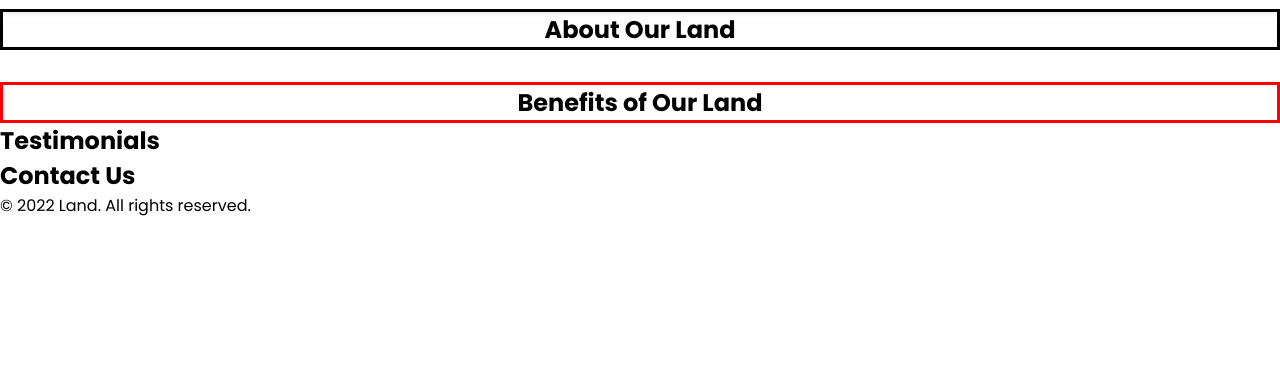
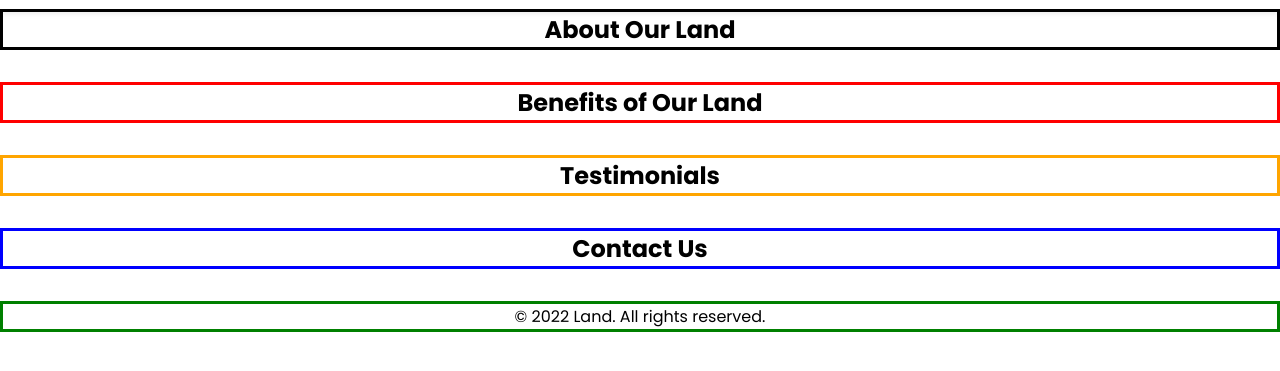
Before and after one commit to rogereichert/projeto_land, a plain HTML site: page index.html in a window 1280 px wide. Shown: the part 49-420 px from the top of the page. Drawn offline with Linux system fonts and the light colour scheme.

Commit message:
All structures of page finished

```diff
--- a/assets/styles.css
+++ b/assets/styles.css
@@ -79,3 +79,27 @@ body{
     justify-content: center;
     border: 3px solid red;
 }
+
+.depoimentos{
+    margin-top: 2rem;
+    display: flex;
+    align-items: center;
+    justify-content: center;
+    border: 3px solid orange;
+}
+
+.formulario{
+    margin-top: 2rem;
+    display: flex;
+    align-items: center;
+    justify-content: center;
+    border: 3px solid blue;
+}
+
+footer{
+    margin-top: 2rem;
+    display: flex;
+    align-items: center;
+    justify-content: center;
+    border: 3px solid green;
+}
```
